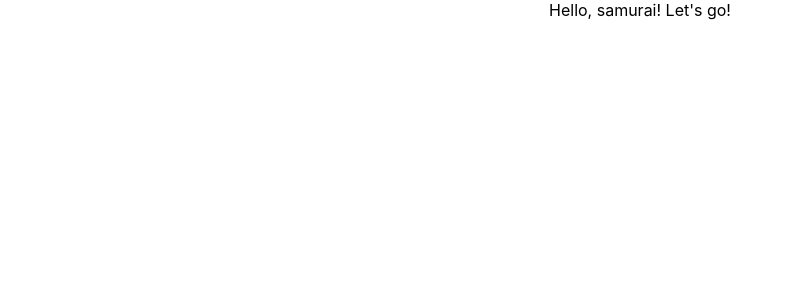
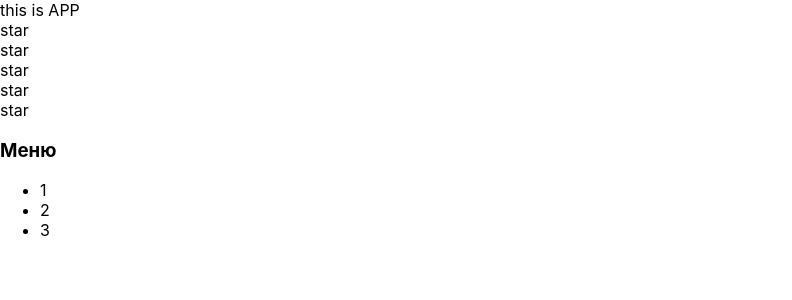
Before and after one commit to maxxjsmaxx/samurai-way-main-lesson, a React (Create React App) app: page / in a window 1280 px wide. Shown: the top 300 px of the page, without its empty margins (0-792 px from the left). Built offline with nearby package versions, Linux system fonts and the light colour scheme.

Commit message:
lesson-001

```diff
--- a/src/App.css
+++ b/src/App.css
@@ -1,4 +1,4 @@
-.App {
+/*.App {
   text-align: center;
 }
 
@@ -35,4 +35,4 @@
   to {
     transform: rotate(360deg);
   }
-}
+}   */
--- a/src/App.tsx
+++ b/src/App.tsx
@@ -4,9 +4,42 @@ import './App.css';
 function App() {
   return (
     <div className="App">
-     Hello, samurai! Let's go!
+     this is APP
+     <Rating />
+     <Accordion />
     </div>
   );
 }
 
+function Rating() {
+    return(
+        <div>
+            <Star />
+            <Star />
+            <Star />
+            <Star />
+            <Star />
+        </div>
+    )
+}
+
+function Star() {
+    return(
+        <div>star</div>
+    )
+}
+
+function Accordion() {
+    return(
+        <div>
+            <h3>Меню</h3>
+            <ul>
+                <li>1</li>
+                <li>2</li>
+                <li>3</li>
+            </ul>
+        </div>
+    )
+}
+
 export default App;
```
